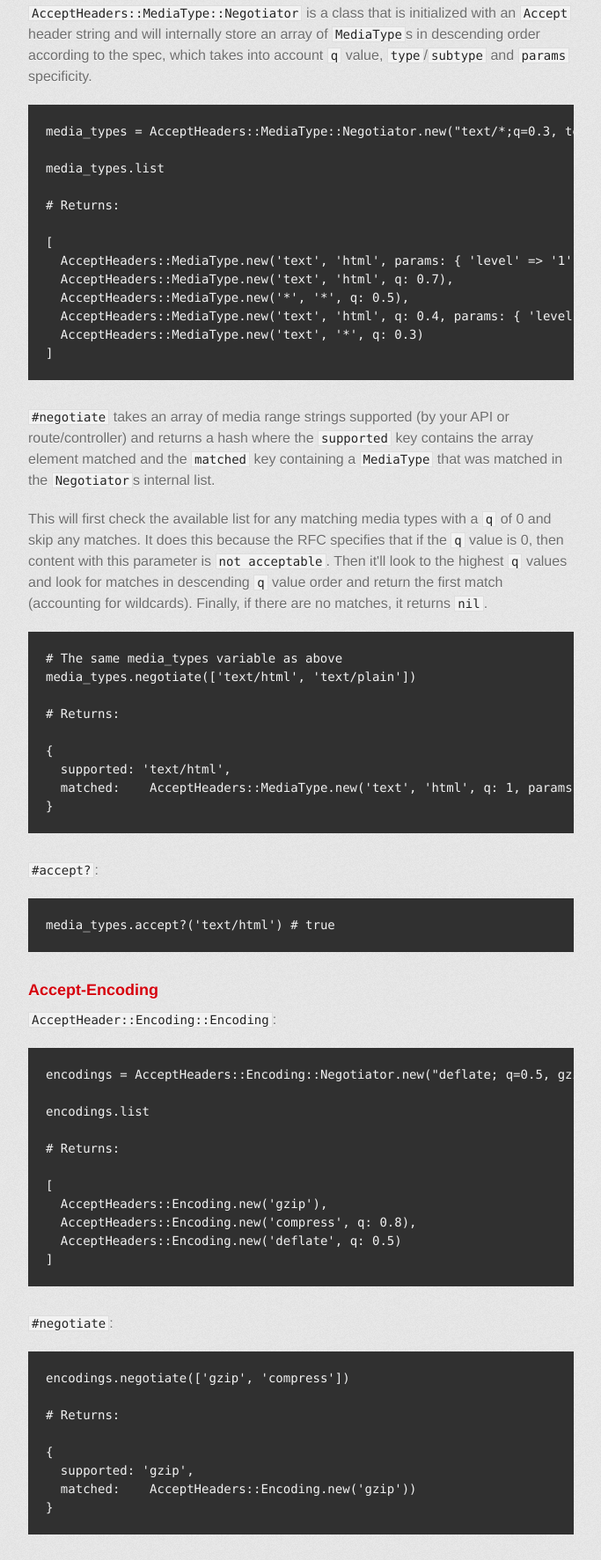
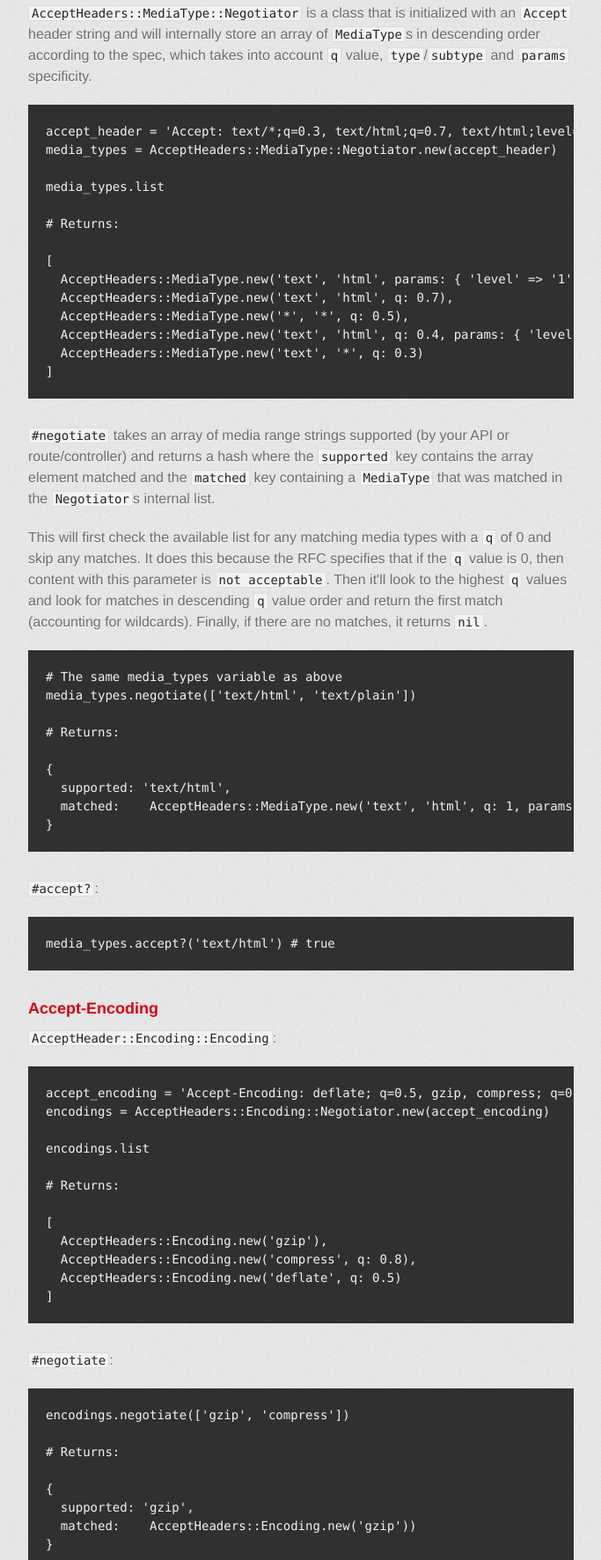
Before and after one commit to kamui/accept_headers, a plain HTML site: page index.html in a window 1280 px wide. Shown: the part 2226-3999 px from the top of the page at 88% size, without its empty margins (298-981 px from the left). Drawn offline with Linux system fonts and the light colour scheme; a web font is replaced by a local one.

```diff
--- a/index.html
+++ b/index.html
@@ -50,7 +50,7 @@
 <li>
 <code>Accept-Charset</code> is not supported because it's <a href="https://developer.mozilla.org/en-US/docs/Web/HTTP/Content_negotiation#The_Accept-Charset.3A_header">obsolete</a>
 </li>
-<li>Parser tested against all IANA registered <a href="https://www.iana.org/assignments/media-types/media-types.xhtml">media types</a>
+<li>Parser tested against all IANA registered <a href="https://www.iana.org/assignments/media-types/media-types.xhtml">media types</a> and <a href="https://www.iana.org/assignments/http-parameters/http-parameters.xml#content-coding">encodings</a>
 </li>
 <li>A comprehensive <a href="http://github.com/kamui/accept_headers/tree/master/spec/">spec suite</a> that covers many edge cases</li>
 </ul>
@@ -62,7 +62,7 @@
 
 <p>Add this line to your application's Gemfile:</p>
 
-<div class="highlight highlight-ruby"><pre><span class="pl-mr"><span class="pl-kos">gem</span> <span class="pl-s1"><span class="pl-pds">'</span>accept_headers<span class="pl-pds">'</span></span></span></pre></div>
+<div class="highlight highlight-ruby"><pre><span class="pl-k">gem</span> <span class="pl-s1"><span class="pl-pds">'</span>accept_headers<span class="pl-pds">'</span></span></pre></div>
 
 <p>And then execute:</p>
 
@@ -82,105 +82,108 @@
 
 <p><code>AcceptHeaders::MediaType::Negotiator</code> is a class that is initialized with an <code>Accept</code> header string and will internally store an array of <code>MediaType</code>s in descending order according to the spec, which takes into account <code>q</code> value, <code>type</code>/<code>subtype</code> and <code>params</code> specificity.</p>
 
-<div class="highlight highlight-ruby"><pre>media_types <span class="pl-ko">=</span> <span class="pl-sc">AcceptHeaders</span>::<span class="pl-sc">MediaType</span>::<span class="pl-sc">Negotiator</span>.<span class="pl-kos">new</span>(<span class="pl-s1"><span class="pl-pds">"</span>text/*;q=0.3, text/html;q=0.7, text/html;level=1, text/html;level=2;q=0.4, */*;q=0.5<span class="pl-pds">"</span></span>)
+<div class="highlight highlight-ruby"><pre>accept_header <span class="pl-k">=</span> <span class="pl-s1"><span class="pl-pds">'</span>Accept: text/*;q=0.3, text/html;q=0.7, text/html;level=1, text/html;level=2;q=0.4, */*;q=0.5<span class="pl-pds">'</span></span>
+media_types <span class="pl-k">=</span> <span class="pl-s3">AcceptHeaders</span>::<span class="pl-s3">MediaType</span>::<span class="pl-s3">Negotiator</span>.<span class="pl-k">new</span>(accept_header)
 
 media_types.list
 
-<span class="pl-c"><span class="pl-pdc">#</span> Returns:</span>
+<span class="pl-c"># Returns:</span>
 
 [
-  <span class="pl-sc">AcceptHeaders</span>::<span class="pl-sc">MediaType</span>.<span class="pl-kos">new</span>(<span class="pl-s1"><span class="pl-pds">'</span>text<span class="pl-pds">'</span></span>, <span class="pl-s1"><span class="pl-pds">'</span>html<span class="pl-pds">'</span></span>, <span class="pl-cos">params<span class="pl-pdc1">:</span></span> { <span class="pl-s1"><span class="pl-pds">'</span>level<span class="pl-pds">'</span></span> =&gt; <span class="pl-s1"><span class="pl-pds">'</span>1<span class="pl-pds">'</span></span> }),
-  <span class="pl-sc">AcceptHeaders</span>::<span class="pl-sc">MediaType</span>.<span class="pl-kos">new</span>(<span class="pl-s1"><span class="pl-pds">'</span>text<span class="pl-pds">'</span></span>, <span class="pl-s1"><span class="pl-pds">'</span>html<span class="pl-pds">'</span></span>, <span class="pl-cos">q<span class="pl-pdc1">:</span></span> <span class="pl-cn">0.7</span>),
-  <span class="pl-sc">AcceptHeaders</span>::<span class="pl-sc">MediaType</span>.<span class="pl-kos">new</span>(<span class="pl-s1"><span class="pl-pds">'</span>*<span class="pl-pds">'</span></span>, <span class="pl-s1"><span class="pl-pds">'</span>*<span class="pl-pds">'</span></span>, <span class="pl-cos">q<span class="pl-pdc1">:</span></span> <span class="pl-cn">0.5</span>),
-  <span class="pl-sc">AcceptHeaders</span>::<span class="pl-sc">MediaType</span>.<span class="pl-kos">new</span>(<span class="pl-s1"><span class="pl-pds">'</span>text<span class="pl-pds">'</span></span>, <span class="pl-s1"><span class="pl-pds">'</span>html<span class="pl-pds">'</span></span>, <span class="pl-cos">q<span class="pl-pdc1">:</span></span> <span class="pl-cn">0.4</span>, <span class="pl-cos">params<span class="pl-pdc1">:</span></span> { <span class="pl-s1"><span class="pl-pds">'</span>level<span class="pl-pds">'</span></span> =&gt; <span class="pl-s1"><span class="pl-pds">'</span>2<span class="pl-pds">'</span></span> }),
-  <span class="pl-sc">AcceptHeaders</span>::<span class="pl-sc">MediaType</span>.<span class="pl-kos">new</span>(<span class="pl-s1"><span class="pl-pds">'</span>text<span class="pl-pds">'</span></span>, <span class="pl-s1"><span class="pl-pds">'</span>*<span class="pl-pds">'</span></span>, <span class="pl-cos">q<span class="pl-pdc1">:</span></span> <span class="pl-cn">0.3</span>)
+  <span class="pl-s3">AcceptHeaders</span>::<span class="pl-s3">MediaType</span>.<span class="pl-k">new</span>(<span class="pl-s1"><span class="pl-pds">'</span>text<span class="pl-pds">'</span></span>, <span class="pl-s1"><span class="pl-pds">'</span>html<span class="pl-pds">'</span></span>, <span class="pl-c1">params:</span> { <span class="pl-s1"><span class="pl-pds">'</span>level<span class="pl-pds">'</span></span> =&gt; <span class="pl-s1"><span class="pl-pds">'</span>1<span class="pl-pds">'</span></span> }),
+  <span class="pl-s3">AcceptHeaders</span>::<span class="pl-s3">MediaType</span>.<span class="pl-k">new</span>(<span class="pl-s1"><span class="pl-pds">'</span>text<span class="pl-pds">'</span></span>, <span class="pl-s1"><span class="pl-pds">'</span>html<span class="pl-pds">'</span></span>, <span class="pl-c1">q:</span> <span class="pl-c1">0.7</span>),
+  <span class="pl-s3">AcceptHeaders</span>::<span class="pl-s3">MediaType</span>.<span class="pl-k">new</span>(<span class="pl-s1"><span class="pl-pds">'</span>*<span class="pl-pds">'</span></span>, <span class="pl-s1"><span class="pl-pds">'</span>*<span class="pl-pds">'</span></span>, <span class="pl-c1">q:</span> <span class="pl-c1">0.5</span>),
+  <span class="pl-s3">AcceptHeaders</span>::<span class="pl-s3">MediaType</span>.<span class="pl-k">new</span>(<span class="pl-s1"><span class="pl-pds">'</span>text<span class="pl-pds">'</span></span>, <span class="pl-s1"><span class="pl-pds">'</span>html<span class="pl-pds">'</span></span>, <span class="pl-c1">q:</span> <span class="pl-c1">0.4</span>, <span class="pl-c1">params:</span> { <span class="pl-s1"><span class="pl-pds">'</span>level<span class="pl-pds">'</span></span> =&gt; <span class="pl-s1"><span class="pl-pds">'</span>2<span class="pl-pds">'</span></span> }),
+  <span class="pl-s3">AcceptHeaders</span>::<span class="pl-s3">MediaType</span>.<span class="pl-k">new</span>(<span class="pl-s1"><span class="pl-pds">'</span>text<span class="pl-pds">'</span></span>, <span class="pl-s1"><span class="pl-pds">'</span>*<span class="pl-pds">'</span></span>, <span class="pl-c1">q:</span> <span class="pl-c1">0.3</span>)
 ]</pre></div>
 
 <p><code>#negotiate</code> takes an array of media range strings supported (by your API or route/controller) and returns a hash where the <code>supported</code> key contains the array element matched and the <code>matched</code> key containing a <code>MediaType</code> that was matched in the <code>Negotiator</code>s internal list.</p>
 
 <p>This will first check the available list for any matching media types with a <code>q</code> of 0 and skip any matches. It does this because the RFC specifies that if the <code>q</code> value is 0, then content with this parameter is <code>not acceptable</code>. Then it'll look to the highest <code>q</code> values and look for matches in descending <code>q</code> value order and return the first match (accounting for wildcards). Finally, if there are no matches, it returns <code>nil</code>.</p>
 
-<div class="highlight highlight-ruby"><pre><span class="pl-c"><span class="pl-pdc">#</span> The same media_types variable as above</span>
+<div class="highlight highlight-ruby"><pre><span class="pl-c"># The same media_types variable as above</span>
 media_types.negotiate([<span class="pl-s1"><span class="pl-pds">'</span>text/html<span class="pl-pds">'</span></span>, <span class="pl-s1"><span class="pl-pds">'</span>text/plain<span class="pl-pds">'</span></span>])
 
-<span class="pl-c"><span class="pl-pdc">#</span> Returns:</span>
+<span class="pl-c"># Returns:</span>
 
 {
-  <span class="pl-cos">supported<span class="pl-pdc1">:</span></span> <span class="pl-s1"><span class="pl-pds">'</span>text/html<span class="pl-pds">'</span></span>,
-  <span class="pl-cos">matched<span class="pl-pdc1">:</span></span>    <span class="pl-sc">AcceptHeaders</span>::<span class="pl-sc">MediaType</span>.<span class="pl-kos">new</span>(<span class="pl-s1"><span class="pl-pds">'</span>text<span class="pl-pds">'</span></span>, <span class="pl-s1"><span class="pl-pds">'</span>html<span class="pl-pds">'</span></span>, <span class="pl-cos">q<span class="pl-pdc1">:</span></span> <span class="pl-cn">1</span>, <span class="pl-cos">params<span class="pl-pdc1">:</span></span> { <span class="pl-s1"><span class="pl-pds">'</span>level<span class="pl-pds">'</span></span> =&gt; <span class="pl-s1"><span class="pl-pds">'</span>1<span class="pl-pds">'</span></span> })
+  <span class="pl-c1">supported:</span> <span class="pl-s1"><span class="pl-pds">'</span>text/html<span class="pl-pds">'</span></span>,
+  <span class="pl-c1">matched:</span>    <span class="pl-s3">AcceptHeaders</span>::<span class="pl-s3">MediaType</span>.<span class="pl-k">new</span>(<span class="pl-s1"><span class="pl-pds">'</span>text<span class="pl-pds">'</span></span>, <span class="pl-s1"><span class="pl-pds">'</span>html<span class="pl-pds">'</span></span>, <span class="pl-c1">q:</span> <span class="pl-c1">1</span>, <span class="pl-c1">params:</span> { <span class="pl-s1"><span class="pl-pds">'</span>level<span class="pl-pds">'</span></span> =&gt; <span class="pl-s1"><span class="pl-pds">'</span>1<span class="pl-pds">'</span></span> })
 }</pre></div>
 
 <p><code>#accept?</code>:</p>
 
-<div class="highlight highlight-ruby"><pre>media_types.accept?(<span class="pl-s1"><span class="pl-pds">'</span>text/html<span class="pl-pds">'</span></span>) <span class="pl-c"><span class="pl-pdc">#</span> true</span></pre></div>
+<div class="highlight highlight-ruby"><pre>media_types.accept?(<span class="pl-s1"><span class="pl-pds">'</span>text/html<span class="pl-pds">'</span></span>) <span class="pl-c"># true</span></pre></div>
 
 <h3>
 <a id="accept-encoding" class="anchor" href="#accept-encoding" aria-hidden="true"><span class="octicon octicon-link"></span></a>Accept-Encoding</h3>
 
 <p><code>AcceptHeader::Encoding::Encoding</code>:</p>
 
-<div class="highlight highlight-ruby"><pre>encodings <span class="pl-ko">=</span> <span class="pl-sc">AcceptHeaders</span>::<span class="pl-sc">Encoding</span>::<span class="pl-sc">Negotiator</span>.<span class="pl-kos">new</span>(<span class="pl-s1"><span class="pl-pds">"</span>deflate; q=0.5, gzip, compress; q=0.8, identity<span class="pl-pds">"</span></span>)
+<div class="highlight highlight-ruby"><pre>accept_encoding <span class="pl-k">=</span> <span class="pl-s1"><span class="pl-pds">'</span>Accept-Encoding: deflate; q=0.5, gzip, compress; q=0.8, identity<span class="pl-pds">'</span></span>
+encodings <span class="pl-k">=</span> <span class="pl-s3">AcceptHeaders</span>::<span class="pl-s3">Encoding</span>::<span class="pl-s3">Negotiator</span>.<span class="pl-k">new</span>(accept_encoding)
 
 encodings.list
 
-<span class="pl-c"><span class="pl-pdc">#</span> Returns:</span>
+<span class="pl-c"># Returns:</span>
 
 [
-  <span class="pl-sc">AcceptHeaders</span>::<span class="pl-sc">Encoding</span>.<span class="pl-kos">new</span>(<span class="pl-s1"><span class="pl-pds">'</span>gzip<span class="pl-pds">'</span></span>),
-  <span class="pl-sc">AcceptHeaders</span>::<span class="pl-sc">Encoding</span>.<span class="pl-kos">new</span>(<span class="pl-s1"><span class="pl-pds">'</span>compress<span class="pl-pds">'</span></span>, <span class="pl-cos">q<span class="pl-pdc1">:</span></span> <span class="pl-cn">0.8</span>),
-  <span class="pl-sc">AcceptHeaders</span>::<span class="pl-sc">Encoding</span>.<span class="pl-kos">new</span>(<span class="pl-s1"><span class="pl-pds">'</span>deflate<span class="pl-pds">'</span></span>, <span class="pl-cos">q<span class="pl-pdc1">:</span></span> <span class="pl-cn">0.5</span>)
+  <span class="pl-s3">AcceptHeaders</span>::<span class="pl-s3">Encoding</span>.<span class="pl-k">new</span>(<span class="pl-s1"><span class="pl-pds">'</span>gzip<span class="pl-pds">'</span></span>),
+  <span class="pl-s3">AcceptHeaders</span>::<span class="pl-s3">Encoding</span>.<span class="pl-k">new</span>(<span class="pl-s1"><span class="pl-pds">'</span>compress<span class="pl-pds">'</span></span>, <span class="pl-c1">q:</span> <span class="pl-c1">0.8</span>),
+  <span class="pl-s3">AcceptHeaders</span>::<span class="pl-s3">Encoding</span>.<span class="pl-k">new</span>(<span class="pl-s1"><span class="pl-pds">'</span>deflate<span class="pl-pds">'</span></span>, <span class="pl-c1">q:</span> <span class="pl-c1">0.5</span>)
 ]</pre></div>
 
 <p><code>#negotiate</code>:</p>
 
 <div class="highlight highlight-ruby"><pre>encodings.negotiate([<span class="pl-s1"><span class="pl-pds">'</span>gzip<span class="pl-pds">'</span></span>, <span class="pl-s1"><span class="pl-pds">'</span>compress<span class="pl-pds">'</span></span>])
 
-<span class="pl-c"><span class="pl-pdc">#</span> Returns:</span>
+<span class="pl-c"># Returns:</span>
 
 {
-  <span class="pl-cos">supported<span class="pl-pdc1">:</span></span> <span class="pl-s1"><span class="pl-pds">'</span>gzip<span class="pl-pds">'</span></span>,
-  <span class="pl-cos">matched<span class="pl-pdc1">:</span></span>    <span class="pl-sc">AcceptHeaders</span>::<span class="pl-sc">Encoding</span>.<span class="pl-kos">new</span>(<span class="pl-s1"><span class="pl-pds">'</span>gzip<span class="pl-pds">'</span></span>))
+  <span class="pl-c1">supported:</span> <span class="pl-s1"><span class="pl-pds">'</span>gzip<span class="pl-pds">'</span></span>,
+  <span class="pl-c1">matched:</span>    <span class="pl-s3">AcceptHeaders</span>::<span class="pl-s3">Encoding</span>.<span class="pl-k">new</span>(<span class="pl-s1"><span class="pl-pds">'</span>gzip<span class="pl-pds">'</span></span>))
 }</pre></div>
 
 <p><code>#accept?</code>:</p>
 
-<div class="highlight highlight-ruby"><pre>encodings.accept?(<span class="pl-s1"><span class="pl-pds">'</span>gzip<span class="pl-pds">'</span></span>) <span class="pl-c"><span class="pl-pdc">#</span> true</span>
+<div class="highlight highlight-ruby"><pre>encodings.accept?(<span class="pl-s1"><span class="pl-pds">'</span>gzip<span class="pl-pds">'</span></span>) <span class="pl-c"># true</span>
 
-<span class="pl-c"><span class="pl-pdc">#</span> Identity is accepted as long as it's not explicitly rejected 'identity;q=0'</span>
+<span class="pl-c"># Identity is accepted as long as it's not explicitly rejected 'identity;q=0'</span>
 
-encodings.accept?(<span class="pl-s1"><span class="pl-pds">'</span>identity<span class="pl-pds">'</span></span>) <span class="pl-c"><span class="pl-pdc">#</span> true</span></pre></div>
+encodings.accept?(<span class="pl-s1"><span class="pl-pds">'</span>identity<span class="pl-pds">'</span></span>) <span class="pl-c"># true</span></pre></div>
 
 <h3>
 <a id="accept-language" class="anchor" href="#accept-language" aria-hidden="true"><span class="octicon octicon-link"></span></a>Accept-Language</h3>
 
 <p><code>Accept::Language::Negotiator</code>:</p>
 
-<div class="highlight highlight-ruby"><pre>languages <span class="pl-ko">=</span> <span class="pl-sc">AcceptHeaders</span>::<span class="pl-sc">Language</span>::<span class="pl-sc">Negotiator</span>.<span class="pl-kos">new</span>(<span class="pl-s1"><span class="pl-pds">"</span>en-*, en-us, *;q=0.8<span class="pl-pds">"</span></span>)
+<div class="highlight highlight-ruby"><pre>accept_language <span class="pl-k">=</span> <span class="pl-s1"><span class="pl-pds">'</span>Accept-Language: en-*, en-us, *;q=0.8<span class="pl-pds">'</span></span>
+languages <span class="pl-k">=</span> <span class="pl-s3">AcceptHeaders</span>::<span class="pl-s3">Language</span>::<span class="pl-s3">Negotiator</span>.<span class="pl-k">new</span>(accept_language)
 
 languages.list
 
-<span class="pl-c"><span class="pl-pdc">#</span> Returns:</span>
+<span class="pl-c"># Returns:</span>
 
 [
-  <span class="pl-sc">AcceptHeaders</span>::<span class="pl-sc">Language</span>.<span class="pl-kos">new</span>(<span class="pl-s1"><span class="pl-pds">'</span>en<span class="pl-pds">'</span></span>, <span class="pl-s1"><span class="pl-pds">'</span>us<span class="pl-pds">'</span></span>),
-  <span class="pl-sc">AcceptHeaders</span>::<span class="pl-sc">Language</span>.<span class="pl-kos">new</span>(<span class="pl-s1"><span class="pl-pds">'</span>en<span class="pl-pds">'</span></span>, <span class="pl-s1"><span class="pl-pds">'</span>*<span class="pl-pds">'</span></span>),
-  <span class="pl-sc">AcceptHeaders</span>::<span class="pl-sc">Language</span>.<span class="pl-kos">new</span>(<span class="pl-s1"><span class="pl-pds">'</span>*<span class="pl-pds">'</span></span>, <span class="pl-s1"><span class="pl-pds">'</span>*<span class="pl-pds">'</span></span>, <span class="pl-cos">q<span class="pl-pdc1">:</span></span> <span class="pl-cn">0.8</span>)
+  <span class="pl-s3">AcceptHeaders</span>::<span class="pl-s3">Language</span>.<span class="pl-k">new</span>(<span class="pl-s1"><span class="pl-pds">'</span>en<span class="pl-pds">'</span></span>, <span class="pl-s1"><span class="pl-pds">'</span>us<span class="pl-pds">'</span></span>),
+  <span class="pl-s3">AcceptHeaders</span>::<span class="pl-s3">Language</span>.<span class="pl-k">new</span>(<span class="pl-s1"><span class="pl-pds">'</span>en<span class="pl-pds">'</span></span>, <span class="pl-s1"><span class="pl-pds">'</span>*<span class="pl-pds">'</span></span>),
+  <span class="pl-s3">AcceptHeaders</span>::<span class="pl-s3">Language</span>.<span class="pl-k">new</span>(<span class="pl-s1"><span class="pl-pds">'</span>*<span class="pl-pds">'</span></span>, <span class="pl-s1"><span class="pl-pds">'</span>*<span class="pl-pds">'</span></span>, <span class="pl-c1">q:</span> <span class="pl-c1">0.8</span>)
 ]</pre></div>
 
 <p><code>#negotiate</code>:</p>
 
 <div class="highlight highlight-ruby"><pre>languages.negotiate([<span class="pl-s1"><span class="pl-pds">'</span>en-us<span class="pl-pds">'</span></span>, <span class="pl-s1"><span class="pl-pds">'</span>zh-Hant<span class="pl-pds">'</span></span>])
 
-<span class="pl-c"><span class="pl-pdc">#</span> Returns:</span>
+<span class="pl-c"># Returns:</span>
 
 {
-  <span class="pl-cos">supported<span class="pl-pdc1">:</span></span> <span class="pl-s1"><span class="pl-pds">'</span>en-us<span class="pl-pds">'</span></span>,
-  <span class="pl-cos">matched<span class="pl-pdc1">:</span></span>    <span class="pl-sc">AcceptHeaders</span>::<span class="pl-sc">Language</span>.<span class="pl-kos">new</span>(<span class="pl-s1"><span class="pl-pds">'</span>en<span class="pl-pds">'</span></span>, <span class="pl-s1"><span class="pl-pds">'</span>us<span class="pl-pds">'</span></span>))
+  <span class="pl-c1">supported:</span> <span class="pl-s1"><span class="pl-pds">'</span>en-us<span class="pl-pds">'</span></span>,
+  <span class="pl-c1">matched:</span>    <span class="pl-s3">AcceptHeaders</span>::<span class="pl-s3">Language</span>.<span class="pl-k">new</span>(<span class="pl-s1"><span class="pl-pds">'</span>en<span class="pl-pds">'</span></span>, <span class="pl-s1"><span class="pl-pds">'</span>us<span class="pl-pds">'</span></span>))
 }</pre></div>
 
 <p><code>#accept?</code>:</p>
 
-<div class="highlight highlight-ruby"><pre>languages.accept?(<span class="pl-s1"><span class="pl-pds">'</span>en-gb<span class="pl-pds">'</span></span>) <span class="pl-c"><span class="pl-pdc">#</span> true</span></pre></div>
+<div class="highlight highlight-ruby"><pre>languages.accept?(<span class="pl-s1"><span class="pl-pds">'</span>en-gb<span class="pl-pds">'</span></span>) <span class="pl-c"># true</span></pre></div>
 
 <h2>
 <a id="todo" class="anchor" href="#todo" aria-hidden="true"><span class="octicon octicon-link"></span></a>TODO</h2>
```
Also changed, not shown: params.json (+1 -1 lines).
